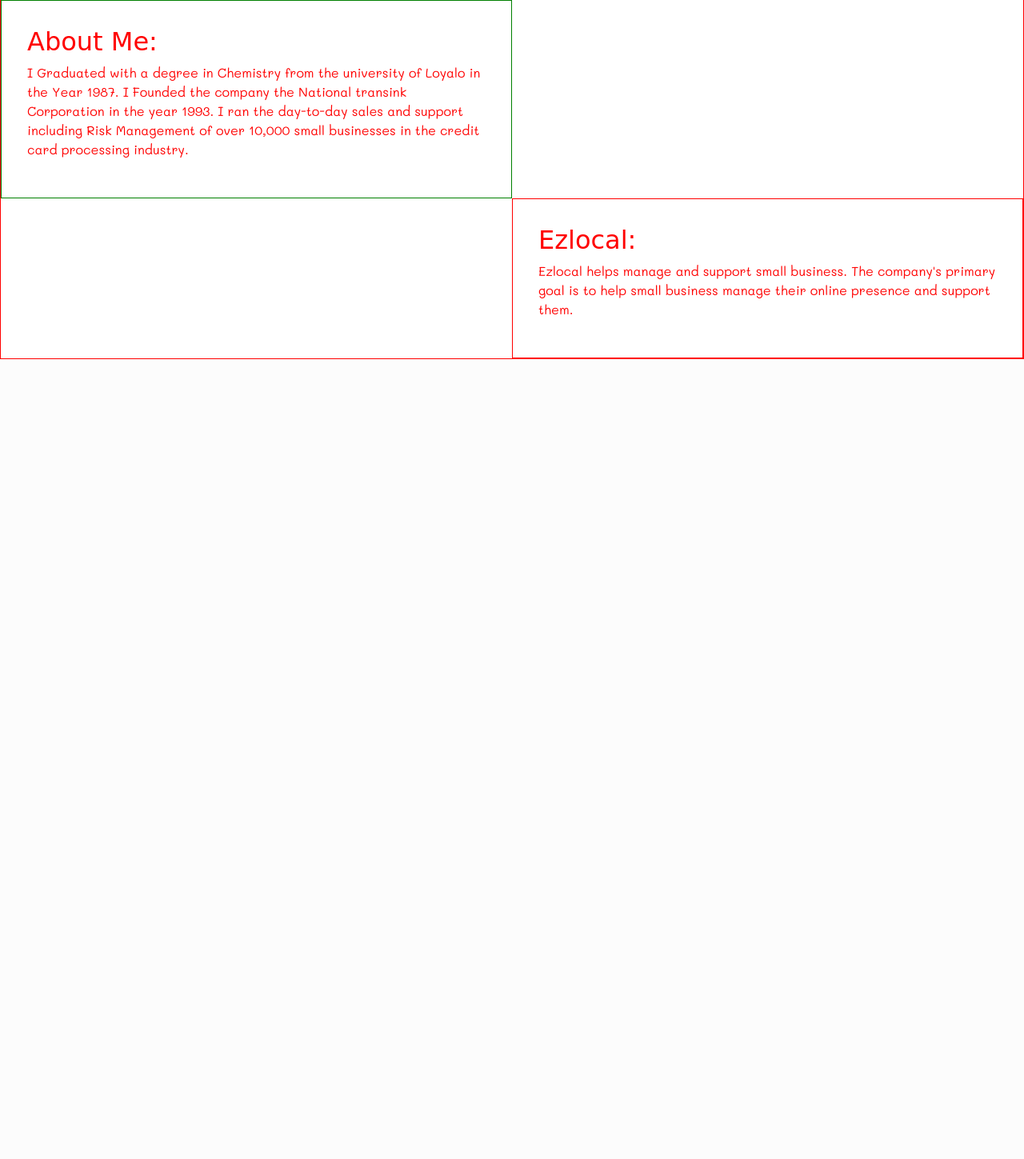
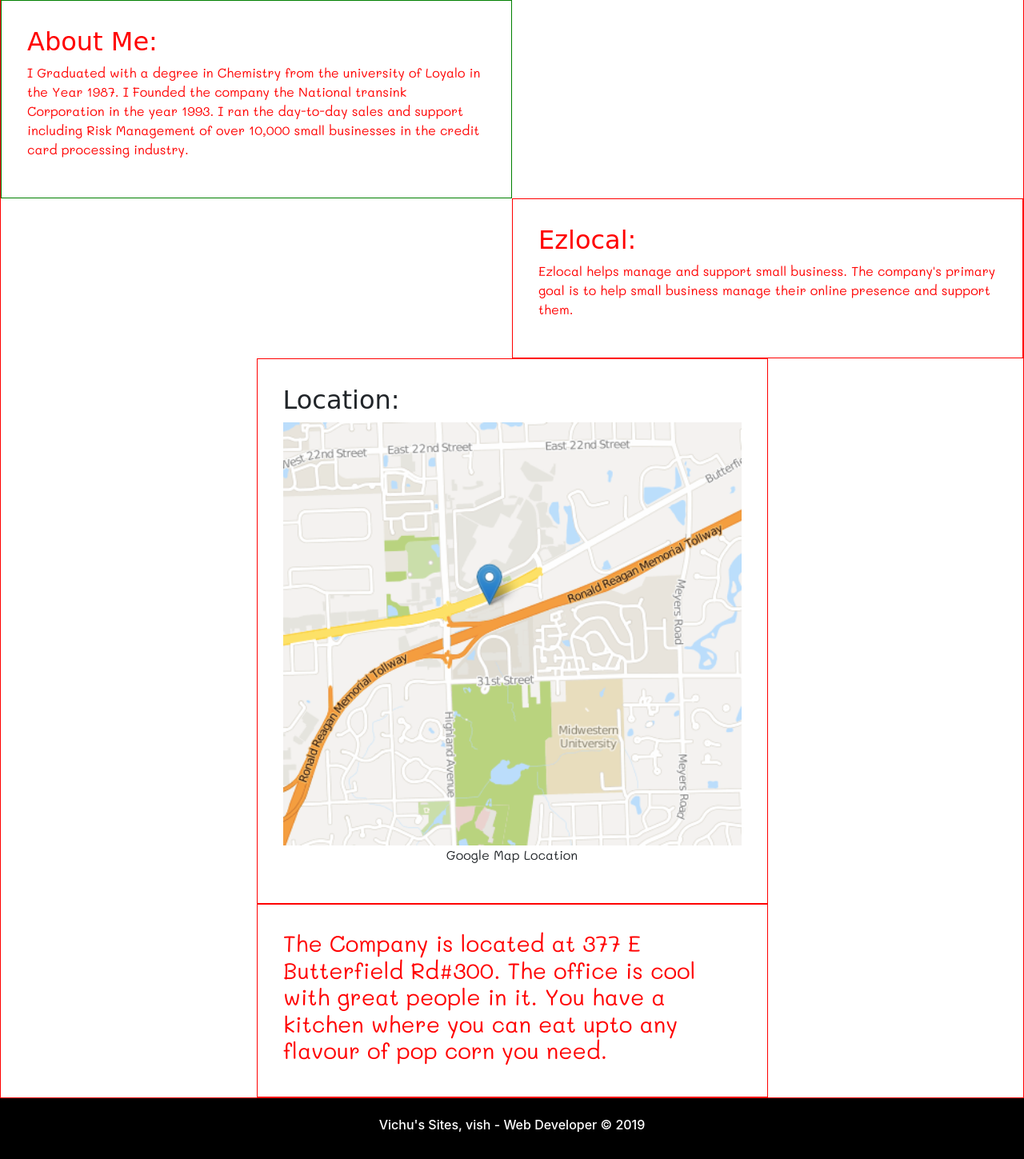
Before and after one commit to vvichuuma/ezLocal-, a PHP site: page / in a window 1280 px wide. Shown: the part 651-2100 px from the top of the page at 80% size. Before the commit the page ends 1100 px from the top, so only its background shows below. Run offline with PHP 8.4, Linux system fonts and the light colour scheme; some web fonts are replaced.

Commit message:
final commit

```diff
--- a/index.html
+++ b/index.html
@@ -11,6 +11,7 @@
     <link href="https://fonts.googleapis.com/css?family=Dancing+Script&display=swap" rel="stylesheet">
     <link href="https://fonts.googleapis.com/css?family=Barriecito&display=swap" rel="stylesheet">
     <link href="https://fonts.googleapis.com/css?family=Mali&display=swap" rel="stylesheet">
+    <link href="https://fonts.googleapis.com/css?family=Sacramento&display=swap" rel="stylesheet">
 
      <!-- Animation CDN:  -->
      <link rel="stylesheet" href="https://unpkg.com/aos@next/dist/aos.css" />
@@ -26,8 +27,8 @@
             </header>
             <nav>
                 <ul>
-                    <li>Home</li>
-                    <li>About</li>
+                    <li><a href="index.html">Home</a></li>
+                    <li><a href="about.html">About</a></li>
                 </ul>
                 <div id="hamburger" onclick="displayMenu()">
                         <h2>&#9776</h2>
@@ -35,16 +36,14 @@
             </nav>
 
             <div id="mobileMenu">
-                    <h5 id='home'>Home</h5>
-                    <h5>About</h5>
+                    <h5 id='home'><a href="index.html"><span class="links">Home</span></a></h5>
+                    <h5><a href="about.html"><span class="links">About</span></a></h5>
             </div>
 
        </div>
 
 
-
-
-       <div class = "Ceo">
+       <section class = "Ceo">
            <div id="box_1">
 
              <img src="./img/jim.png" alt="">
@@ -58,10 +57,10 @@
                 <p ><span style="font-family: 'Mali', cursive;">My name is Jim Tracy. I am the president of the company EZlocal. Here we help small business market their online presence and help them realise their place in the industry.</span></p>
 
              </div>
-       </div>
+            </section>
 
 
-       <div class="CompanyDescription">
+       <section class="CompanyDescription">
 
            <div id="Ji" data-aos="fade-right">
                <h2 id="hthere">About Me: </h2>
@@ -74,10 +73,27 @@
                  <p><span style="font-family: 'Mali', cursive;">Ezlocal helps manage and support small business. The company's primary goal is to help small business manage their online presence and support them. </span></p>
            </div>
 
-       </div>
+           <div id="location" data-aos="zoom-in">
+                <h2 id="hthere">Location: </h2>
+               <img src="./img/ez.png" alt="">
+               <p id="GoogleMap"><span style="font-family: 'Mali', cursive;">Google Map Location</span></p>
+           </div>
+
+           <div id="locationDescription" data-aos="flip-right">
+               <h3 style="font-family: 'Mali', cursive; color: red"> The Company is located at 377 E Butterfield Rd#300. The office is cool with great people in it. You have a kitchen where you can eat upto any flavour of pop corn you need.</h3>
+           </div>
+
+        </section>
+
+
+        <footer>
+             <h6>Vichu's Sites, vish - Web Developer &copy 2019</h6>
+        </footer>
 
     </div>
 
+
+<!-- scriptTags Begin:  -->
 
         <script src="indi.js"></script>
         <script src="https://unpkg.com/scrollreveal/dist/scrollreveal.min.js"></script>
@@ -90,10 +106,13 @@
         <script src="https://unpkg.com/aos@next/dist/aos.js"></script>
         <script>
           AOS.init({
-              once: true,
+              once: false,
               duration: 1200
           });
         </script>
          <!-- Animation CDN: End -->
+
+
+     <!-- scriptTags End:      -->
 </body>
 </html>
--- a/style.css
+++ b/style.css
@@ -36,10 +36,22 @@ ul li{
     margin: 0 5%;
 }
 
+li{
+    list-style: none;
+}
 
-li:hover{
+li a{
+    text-decoration: none;
+    color: white;
+}
+
+li a:hover{
   font-weight: bold;
   cursor: pointer;
+  border: none;
+  list-style: none;
+  color: white;
+  text-decoration: none;
 }
 
 #hamburger{
@@ -90,7 +102,7 @@ li:hover{
     border: 1px solid red;
     margin-top: 5rem;
     animation-name: driver;
-    animation-duration: 5s;
+    animation-duration: 1.5s;
 
 }
 
@@ -136,9 +148,12 @@ Begin of COmpany description:  */
  .CompanyDescription{
      border: 1px solid red;
      display: grid;
-     grid-template-columns: repeat(2,1fr);
-     grid-template-areas: "jim ."
-                          ". ezLocal"
+     grid-template-columns: repeat(4,1fr);
+     grid-template-areas: "jim jim . ."
+                          ". . ezLocal ezLocal"
+                          ". location location ."
+                          ". localDesc localDesc ."
+
      ;
      margin-top: 10rem;
 
@@ -160,11 +175,50 @@ Begin of COmpany description:  */
   color: red;
 }
 
+#location{
+    grid-area: location;
+    padding: 2rem;
+    border: 1px solid red;
+}
+
+#location img{
+    width: 100%;
+}
+
+#GoogleMap{
+    text-align: center;
+}
+
+#locationDescription{
+    grid-area: localDesc;
+    padding: 2rem;
+    color: red;
+    border: 1px solid red;
+    font-family: 'Sacramento', cursive;
+
+}
+
+footer{
+    background-color:black;
+    padding: 1.5rem;
+}
+
+footer h6{
+    text-align: center;
+    color:white;
+}
 
 /*
 Ending of Company Description:  */
 
+a{
+    text-decoration: none;
+    color: black;
+}
 
+.links{
+    color: black;
+}
 
 /* Extra small devices (phones, 600px and down) */
 @media only screen and (max-width: 600px) {
@@ -194,9 +248,18 @@ Ending of Company Description:  */
         grid-template-columns: repeat(1,1fr);
         grid-template-areas: "jim"
                              "ezLocal"
+                             "location"
+                             "localDesc"
         ;
         margin-top: 10rem;
     }
+
+    #box_1 img{
+        width: 7rem;
+        border-radius: 2rem;
+        border: 2px solid black;
+    }
+
 
 
 }
@@ -230,8 +293,16 @@ Ending of Company Description:  */
         grid-template-columns: repeat(1,1fr);
         grid-template-areas: "jim"
                              "ezLocal"
+                             "location"
+                             "localDesc"
         ;
         margin-top: 10rem;
+    }
+
+    #box_1 img{
+        width: 9rem;
+        border-radius: 2rem;
+        border: 2px solid black;
     }
 
 
@@ -256,7 +327,7 @@ Ending of Company Description:  */
         margin-top: 5rem;
     }
 
-    .CompanyDescription{
+    /* .CompanyDescription{
         border: 1px solid red;
         display: grid;
         grid-template-columns: repeat(2,1fr);
@@ -264,7 +335,27 @@ Ending of Company Description:  */
                              ". ezLocal"
         ;
         margin-top: 10rem;
+    } */
+
+    .CompanyDescription{
+        border: 1px solid red;
+        display: grid;
+        grid-template-columns: repeat(4,1fr);
+        grid-template-areas: "jim jim . ."
+                             ". . ezLocal ezLocal"
+                             ". location location ."
+                             ". localDesc localDesc ."
+
+        ;
+        margin-top: 10rem;
     }
+
+    #box_1 img{
+        width: 10rem;
+        border-radius: 2rem;
+        border: 2px solid black;
+    }
+
 
 
 }
@@ -289,7 +380,7 @@ Ending of Company Description:  */
         margin-top: 5rem;
     }
 
-    .CompanyDescription{
+    /* .CompanyDescription{
         border: 1px solid red;
         display: grid;
         grid-template-columns: repeat(2,1fr);
@@ -297,13 +388,32 @@ Ending of Company Description:  */
                              ". ezLocal"
         ;
         margin-top: 10rem;
+    } */
+
+    .CompanyDescription{
+        border: 1px solid red;
+        display: grid;
+        grid-template-columns: repeat(4,1fr);
+        grid-template-areas: "jim jim . ."
+                             ". . ezLocal ezLocal"
+                             ". location location ."
+                             ". localDesc localDesc ."
+
+        ;
+        margin-top: 10rem;
     }
+
+    #box_1 img{
+        width: 12rem;
+        border-radius: 2rem;
+        border: 2px solid black;
+    }
+
 
 }
 
 /* Extra large devices (large laptops and desktops, 1200px and up) */
 @media only screen and (min-width: 1200px) {
-
 
 
       nav ul {
@@ -323,7 +433,7 @@ Ending of Company Description:  */
     }
 
 
-    .CompanyDescription{
+    /* .CompanyDescription{
         border: 1px solid red;
         display: grid;
         grid-template-columns: repeat(2,1fr);
@@ -331,7 +441,26 @@ Ending of Company Description:  */
                              ". ezLocal"
         ;
         margin-top: 10rem;
+    } */
+
+    .CompanyDescription{
+        border: 1px solid red;
+        display: grid;
+        grid-template-columns: repeat(4,1fr);
+        grid-template-areas: "jim jim . ."
+                             ". . ezLocal ezLocal"
+                             ". location location ."
+                             ". localDesc localDesc ."
+
+        ;
+        margin-top: 10rem;
     }
 
 
+    #box_1 img{
+        width: 14rem;
+        border-radius: 2rem;
+        border: 2px solid black;
+    }
+
 }
```
Also changed, not shown: about.css (added, +299 -0 lines), about.html (added, +60 -0 lines), about.js (added, +19 -0 lines), img/ez.png (added), img/vish.jpg (added), 2 other files.
